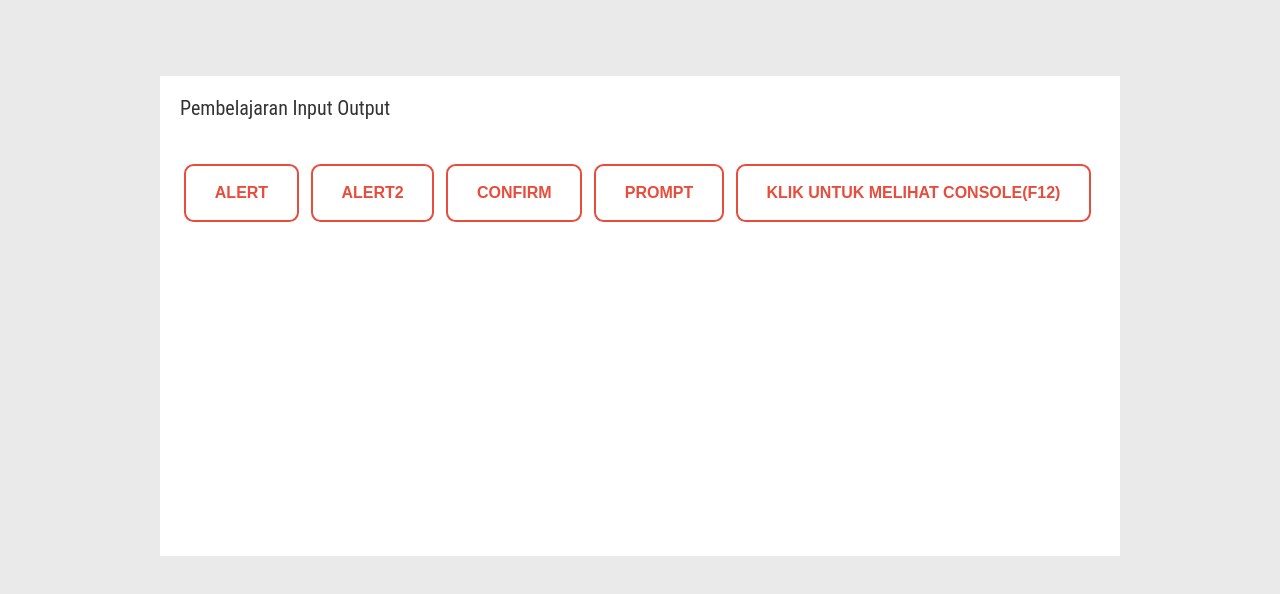
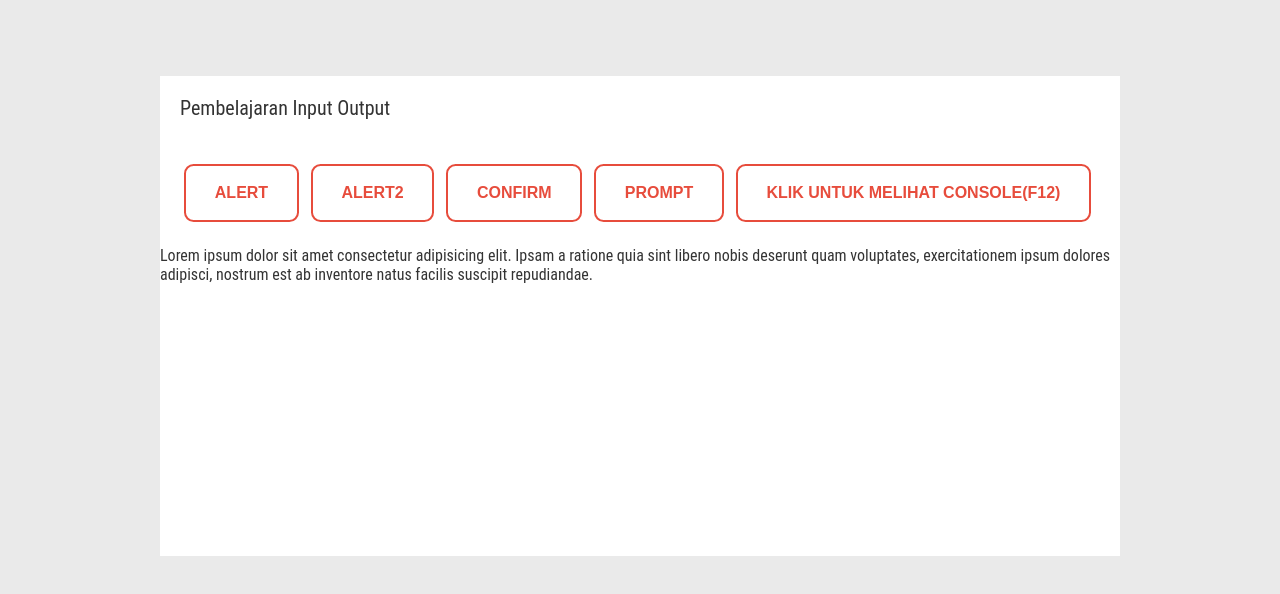
Before and after one commit to arifnasution/jswkampusbiner.com, a plain HTML site: page index.html in a window 1280 px wide. Shown: the part 74-668 px from the top of the page. Drawn offline with Linux system fonts and the light colour scheme.

Commit message:
penambahan P

```diff
--- a/index.html
+++ b/index.html
@@ -26,8 +26,8 @@
             <input type="submit" value="Confirm" class="btn first" onclick="confirm('hai, Klik Ok')">
             <input type="submit" value="Prompt" class="btn first" onclick=" var a = prompt('Masukkan Nama Anda :'); confirm('hallo, Selamat Datang' + a)">
             <input type="submit" value="Klik untuk melihat console(F12)" class="btn first" onclick="console.log('hai KampusBiner')">
-
         </div>
+        <p>Lorem ipsum dolor sit amet consectetur adipisicing elit. Ipsam a ratione quia sint libero nobis deserunt quam voluptates, exercitationem ipsum dolores adipisci, nostrum est ab inventore natus facilis suscipit repudiandae.</p>
     </div>
 </body>
 </html>
```
